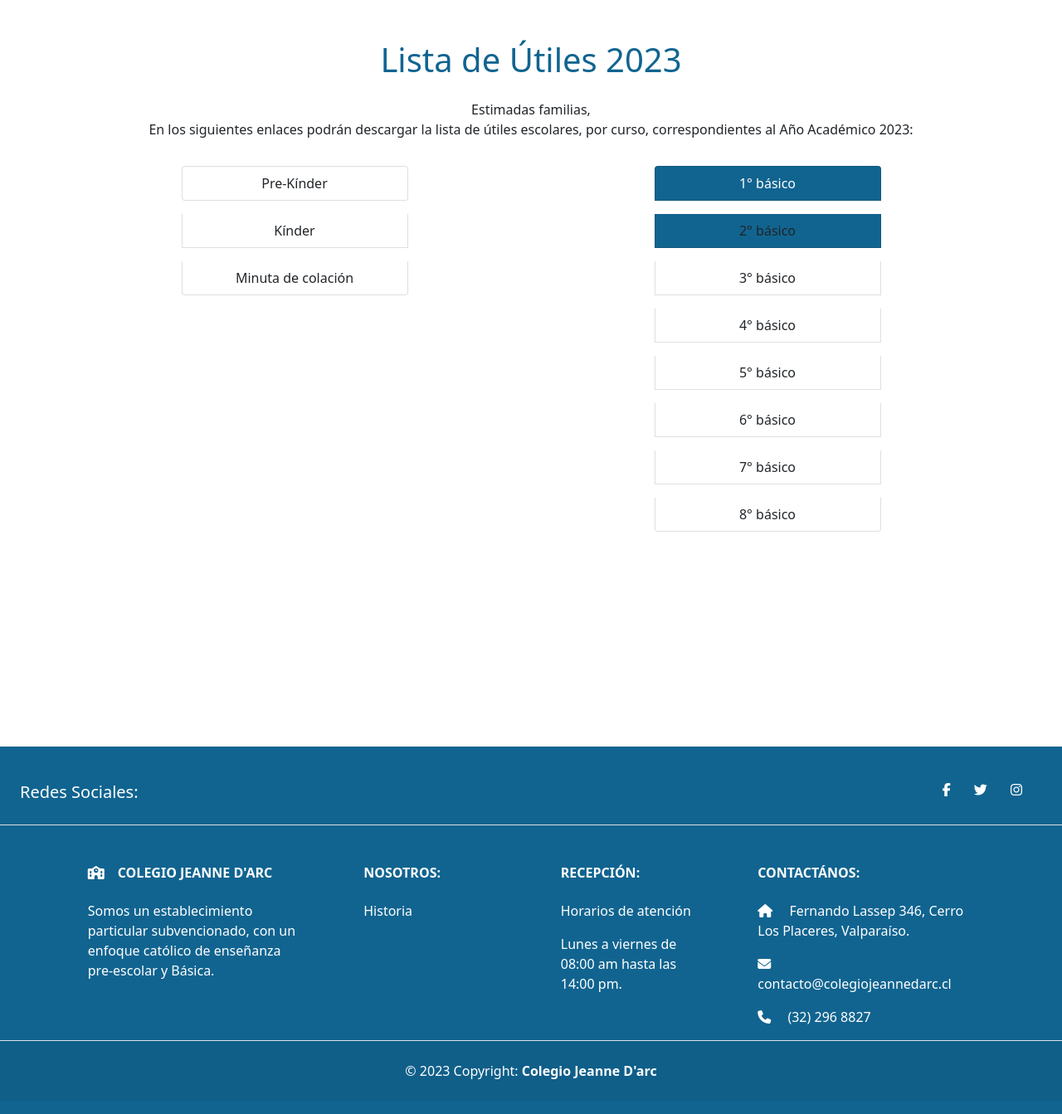
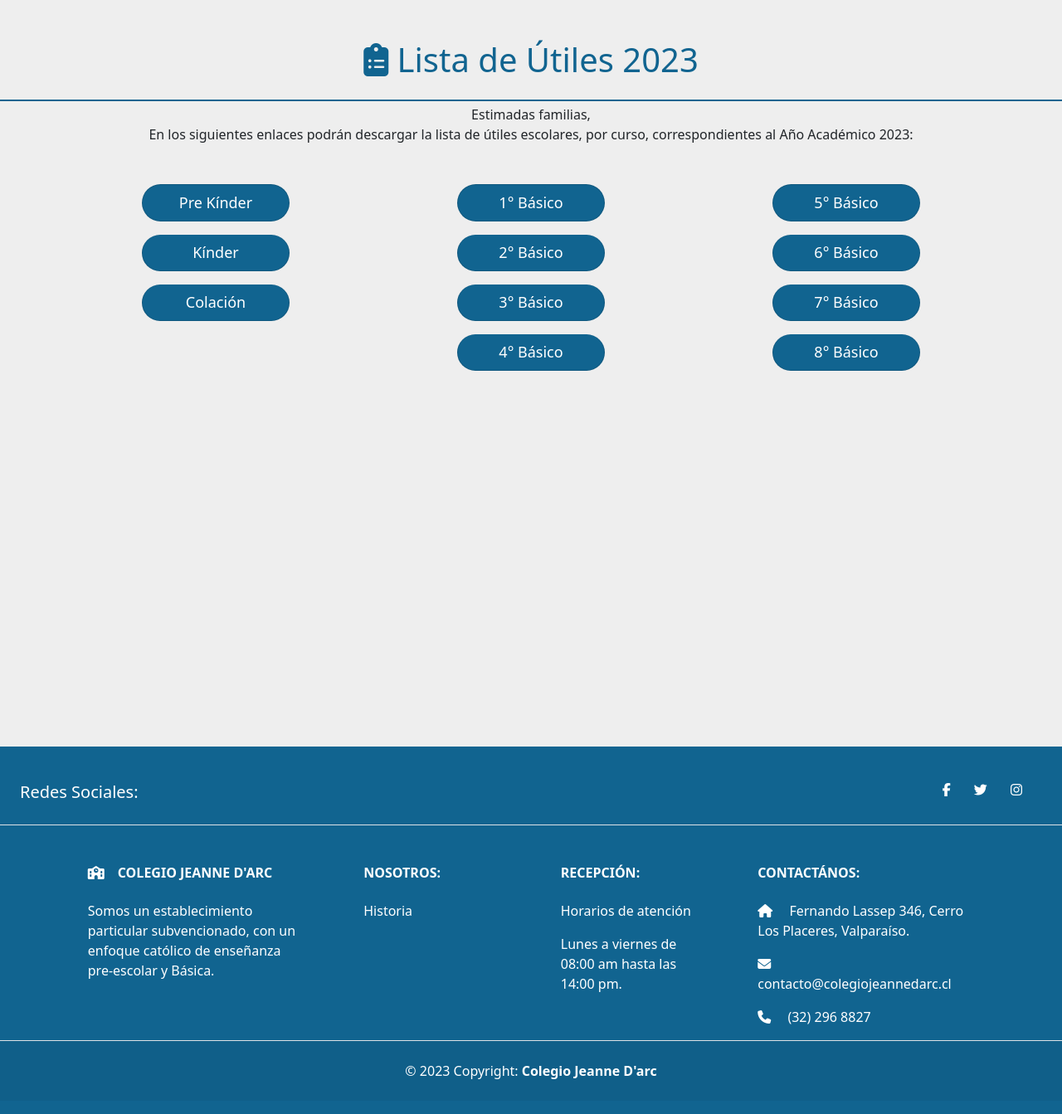
Before and after one commit to Empowerdeith/Proyecto-Modernizar, a Django app: page /utiles in a window 1280 px wide. Shown: the part 127-1470 px from the top of the page at 83% size. Run offline with Django 4.2, Linux system fonts and the light colour scheme; some libraries are stand-ins or nearby versions.

Commit message:
mejoras backend, mejoras utiles, integración de reglamento

```diff
--- a/ProyectoColegio/ProyectoColegio/settings.py
+++ b/ProyectoColegio/ProyectoColegio/settings.py
@@ -38,7 +38,8 @@ INSTALLED_APPS = [
     'django.contrib.sessions',
     'django.contrib.messages',
     'django.contrib.staticfiles',
-    "mainApp"
+    "mainApp",
+    'django_cleanup.apps.CleanupConfig',
 ]
 
 MIDDLEWARE = [
--- a/ProyectoColegio/mainApp/templates/base/base.html
+++ b/ProyectoColegio/mainApp/templates/base/base.html
@@ -6,7 +6,11 @@
     <meta http-equiv="X-UA-Compatible" content="IE=edge" />
     <meta name="viewport" content="width=device-width, initial-scale=1.0" />
     <title>Colegio Jeanne D'arc</title>
-    <link rel="icon" type="image/x-icon" href="{% static 'favicon/favicon.ico' %}">
+    <link
+      rel="icon"
+      type="image/x-icon"
+      href="{% static 'favicon/favicon.ico' %}"
+    />
     <link
       href="https://cdn.jsdelivr.net/npm/bootstrap@5.0.2/dist/css/bootstrap.min.css"
       rel="stylesheet"
@@ -23,7 +27,11 @@
   <body class="d-flex flex-column h-100">
     {% include 'snippets/navbar.html' %}
     <!--Contenido principal -->
-    <div id="contenido" class="container-fluid text-center">
+    <div
+      id="contenido"
+      class="container-fluid text-center"
+      style="padding: 0; background-color: #eee"
+    >
       {% block contenido %}{% endblock %}
     </div>
     {% include 'snippets/footer.html' %}
--- a/ProyectoColegio/mainApp/templates/utiles/utiles.html
+++ b/ProyectoColegio/mainApp/templates/utiles/utiles.html
@@ -1,85 +1,94 @@
 {% extends "base/base.html" %} {% block contenido %} {% load static %}
-<div class="container">
-  <h1 class="pt-5 pb-3 blue_colegio">Lista de Útiles 2023</h1>
-  <p class="pb-3">
+<h1 class="pt-5 pb-3 blue_colegio">
+  <i class="fa-solid fa-clipboard-list"></i> Lista de Útiles 2023
+</h1>
+<hr class="my-1 blue_colegio" style="border-top: 2px solid; opacity: 1" />
+<div>
+  <p class="mb-5">
     Estimadas familias,
     <br />
     En los siguientes enlaces podrán descargar la lista de útiles escolares, por
     curso, correspondientes al Año Académico 2023:
   </p>
+</div>
+<div class="container">
   <div class="row">
-    <div class="col-sm-6 left d-flex justify-content-center">
+    <div class="col-sm-4 left d-flex justify-content-center">
       <div class="list-group w-50">
-        <button
-          type="button"
-          class="list-group-item list-group-item-action rounded-2 mb-3"
+        <a
+          class="btn btn-primary blue_btn list-group-item rounded-pill mb-3"
+          href="#"
+          role="button"
+          >Pre Kínder</a
         >
-          Pre-Kínder
-        </button>
-        <button
-          type="button"
-          class="list-group-item list-group-item-action rounded-4 mb-3"
+        <a
+          class="btn btn-primary blue_btn list-group-item rounded-pill mb-3"
+          href="#"
+          role="button"
+          >Kínder</a
         >
-          Kínder
-        </button>
-        <button
-          type="button"
-          class="list-group-item list-group-item-action rounded-4 mb-3"
+        <a
+          class="btn btn-primary blue_btn rounded-pill list-group-item mb-3"
+          href="#"
+          role="button"
+          >Colación</a
         >
-          Minuta de colación
-        </button>
       </div>
     </div>
-    <div class="col-sm-6 right d-flex justify-content-center">
+    <div class="col-sm-4 center d-flex justify-content-center">
       <div class="list-group w-50">
-        <button
-          type="button"
-          class="list-group-item list-group-item-action rounded-4 mb-3 text-white blue_btn"
+        <a
+          class="btn btn-primary blue_btn list-group-item rounded-pill mb-3"
+          href="#"
+          role="button"
+          >1° Básico</a
         >
-          1° básico
-        </button>
-        <button
-          type="button"
-          class="list-group-item list-group-item-action rounded-4 mb-3 blue_btn"
+        <a
+          class="btn btn-primary blue_btn list-group-item rounded-pill mb-3"
+          href="#"
+          role="button"
+          >2° Básico</a
         >
-          2° básico
-        </button>
-        <button
-          type="button"
-          class="list-group-item list-group-item-action rounded-4 mb-3"
+        <a
+          class="btn btn-primary blue_btn list-group-item rounded-pill mb-3"
+          href="#"
+          role="button"
+          >3° Básico</a
         >
-          3° básico
-        </button>
-        <button
-          type="button"
-          class="list-group-item list-group-item-action rounded-4 mb-3"
+        <a
+          class="btn btn-primary blue_btn list-group-item rounded-pill mb-3"
+          href="#"
+          role="button"
+          >4° Básico</a
         >
-          4° básico
-        </button>
-        <button
-          type="button"
-          class="list-group-item list-group-item-action rounded-4 mb-3"
+      </div>
+    </div>
+    <div class="col-sm-4 right d-flex justify-content-center">
+      <div class="list-group w-50">
+        <a
+          class="btn btn-primary blue_btn list-group-item rounded-pill mb-3"
+          href="#"
+          role="button"
+          >5° Básico</a
         >
-          5° básico
-        </button>
-        <button
-          type="button"
-          class="list-group-item list-group-item-action rounded-4 mb-3"
+        <a
+          class="btn btn-primary blue_btn list-group-item rounded-pill mb-3"
+          href="#"
+          role="button"
+          >6° Básico</a
         >
-          6° básico
-        </button>
-        <button
-          type="button"
-          class="list-group-item list-group-item-action rounded-4 mb-3"
+        <a
+          class="btn btn-primary blue_btn list-group-item rounded-pill mb-3"
+          href="#"
+          role="button"
+          >7° Básico</a
         >
-          7° básico
-        </button>
-        <button
-          type="button"
-          class="list-group-item list-group-item-action rounded-4 mb-3"
+        <a
+          class="btn btn-primary blue_btn list-group-item rounded-pill mb-3"
+          href="#"
+          role="button"
+          >8° Básico</a
         >
-          8° básico
-        </button>
       </div>
     </div>
   </div>
--- a/ProyectoColegio/static/css/styles.css
+++ b/ProyectoColegio/static/css/styles.css
@@ -28,6 +28,8 @@ button {
 
 .blue_btn {
     background-color: #116490 !important;
+    font-size: large !important;
+    color: #fff !important;
 }
 
 .card-img-top {
```
Also changed, not shown: ProyectoColegio/mainApp/templates/portada/portada.html (+8 -19 lines), ProyectoColegio/requirements.txt (added, +15 -0 lines), ProyectoColegio/db.sqlite3, ProyectoColegio/media/uploads/reglamento/Test_02.png (deleted).
